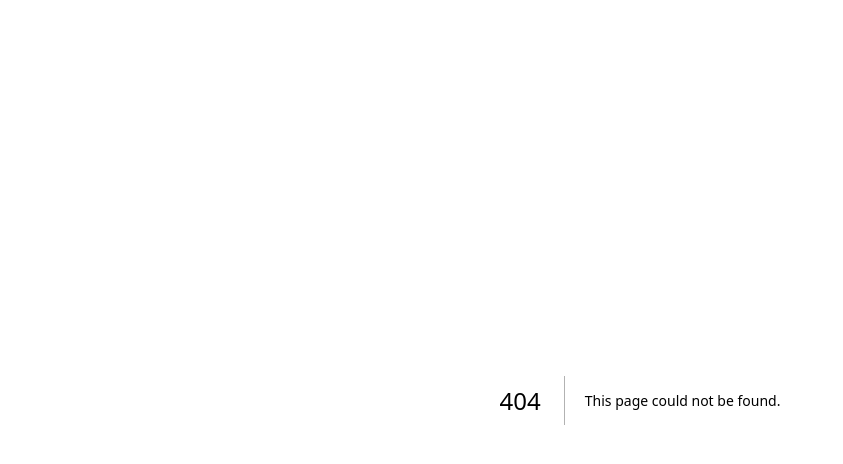
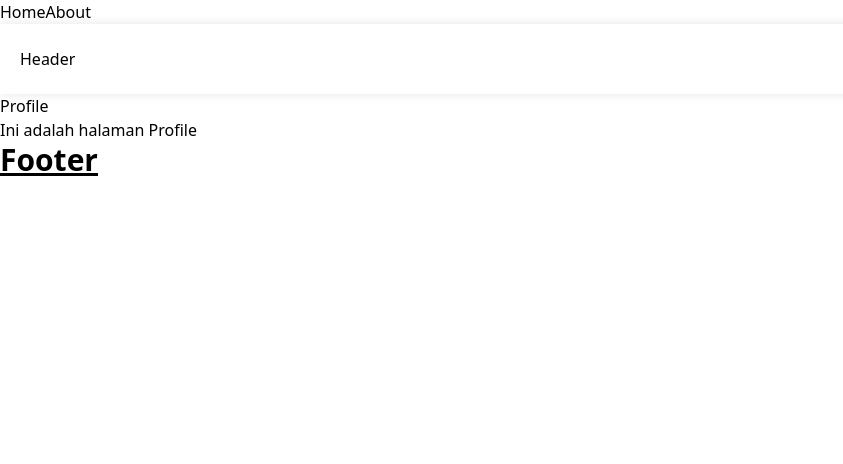
Before and after one commit to mnaufalammarr/Sanbercode-Next-JS-Batch-50, a Next.js app in the folder sanber-nextjs/: page /profile in a window 1280 px wide. Before the commit this address had no page. Shown: the top 464 px of the page, without its empty margins (0-843 px from the left). Built offline with nearby package versions, Linux system fonts and the light colour scheme.

Commit message:
Tugas Hari-5 Layout

```diff
--- /dev/null
+++ b/sanber-nextjs/layout/index.js
@@ -0,0 +1,19 @@
+import Head from "next/head"
+import Header from "@/components/header"
+import Footer from "@/components/footer"
+
+export default function Layout({children}) {
+return (
+<div>
+<Head>
+<title>{`Create Next App `}</title>
+<meta name="viewport" content="initial-scale=1.0, width=device-width" />
+<meta name="description" content="Web site created using create-Next-app" />
+<link rel="icon" href="/favicon.ico" />
+</Head>
+<Header />
+{children}
+<Footer />
+</div>
+)
+}
--- a/sanber-nextjs/pages/index.js
+++ b/sanber-nextjs/pages/index.js
@@ -1,18 +1,13 @@
-import Head from "next/head";
-import Header from "@/components/header";
-import Footer from "@/components/footer";
+import Layout from "@/layout";
 
 export default function Home() {
  return (
   <div>
-   <Head>
-    <title>{`Create Next App `}</title>
+<Layout>
+    <h1>Home</h1>
+    <p>Ini adalah halaman Home</p>
+</Layout>
 
-    <link rel="icon" href="/favicon.ico" />
-   </Head>
-   <Header />
-   <p >Content</p>
-   <Footer />
   </div>
  );
 }
--- /dev/null
+++ b/sanber-nextjs/pages/profile.js
@@ -0,0 +1,12 @@
+import Layout from "@/layout";
+
+export default function Profile() {
+    return (
+    <div>
+    <Layout>
+        <h1>Profile</h1>
+        <p>Ini adalah halaman Profile</p>
+    </Layout>
+    </div>
+    )
+}
```
